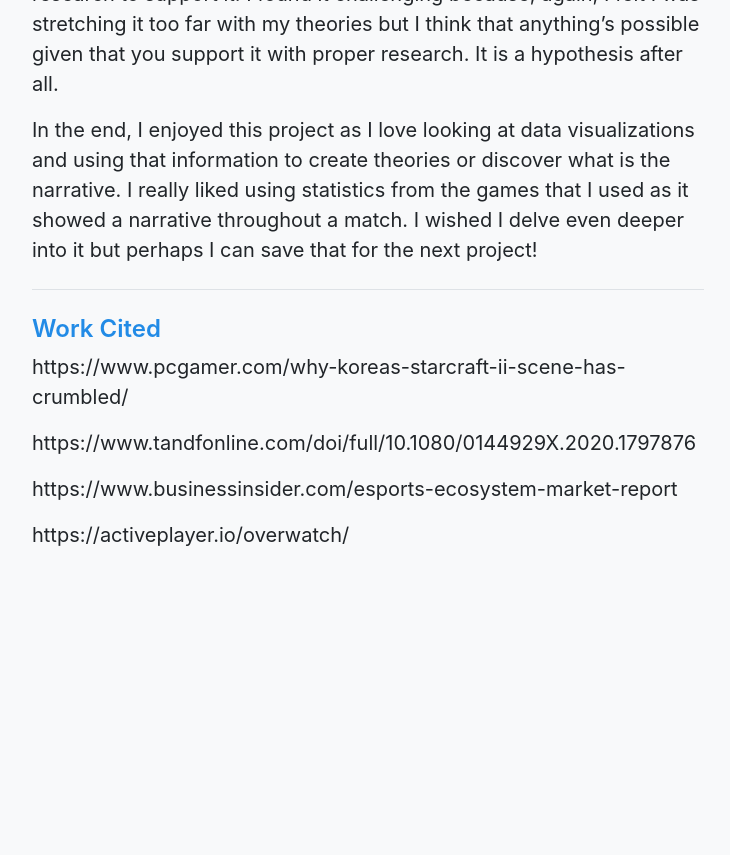
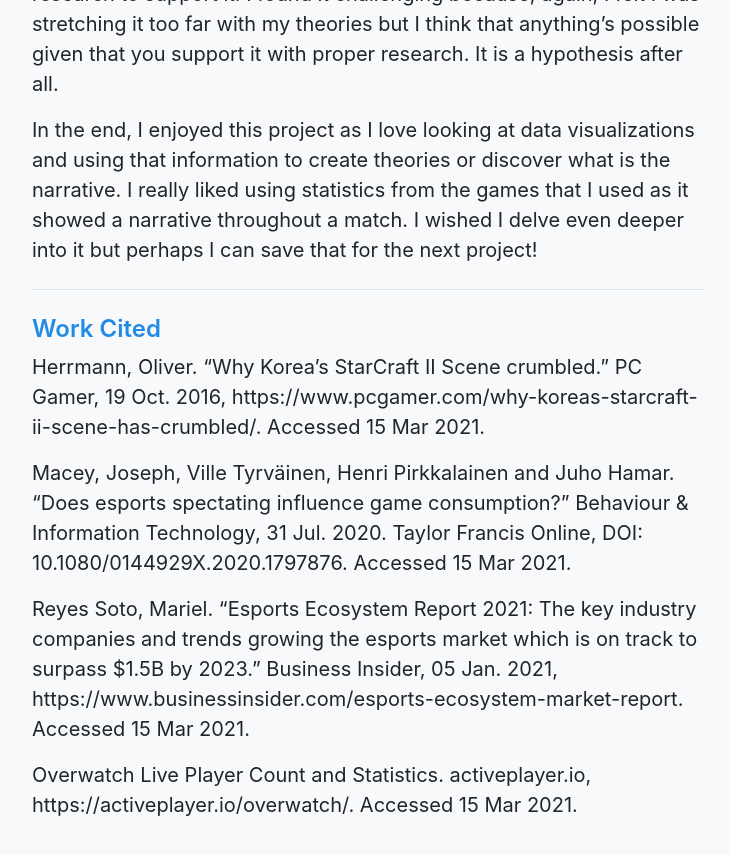
Before and after one commit to ixdwtruong/ixdwtruong.github.io, a Jekyll site: the page built from _posts/0001-01-11-visnar2p3.md, in a window 1280 px wide and 900 px high, scrolled down 16832 px. Shown: the top 855 px of the window, without its empty margins (272-1002 px from the left). Built offline with Jekyll 4.4.1, drawn with Linux system fonts in a browser that asks for light colours; before the commit the page ends 17462 px from its top, so only the background shows below that.

Commit message:
Update 0001-01-11-visnar2p3.md

```diff
--- a/_posts/0001-01-11-visnar2p3.md
+++ b/_posts/0001-01-11-visnar2p3.md
@@ -247,10 +247,10 @@
 
 ## Work Cited
 
-https://www.pcgamer.com/why-koreas-starcraft-ii-scene-has-crumbled/
+Herrmann, Oliver. "Why Korea's StarCraft II Scene crumbled." PC Gamer, 19 Oct. 2016, https://www.pcgamer.com/why-koreas-starcraft-ii-scene-has-crumbled/. Accessed 15 Mar 2021.
 
-https://www.tandfonline.com/doi/full/10.1080/0144929X.2020.1797876
+Macey, Joseph, Ville Tyrväinen, Henri Pirkkalainen and Juho Hamar. "Does esports spectating influence game consumption?" Behaviour & Information Technology, 31 Jul. 2020. Taylor Francis Online, DOI: 10.1080/0144929X.2020.1797876. Accessed 15 Mar 2021.
 
-https://www.businessinsider.com/esports-ecosystem-market-report
+Reyes Soto, Mariel. "Esports Ecosystem Report 2021: The key industry companies and trends growing the esports market which is on track to surpass $1.5B by 2023." Business Insider, 05 Jan. 2021, https://www.businessinsider.com/esports-ecosystem-market-report. Accessed 15 Mar 2021.
 
-https://activeplayer.io/overwatch/
+Overwatch Live Player Count and Statistics. activeplayer.io, https://activeplayer.io/overwatch/. Accessed 15 Mar 2021.
```
